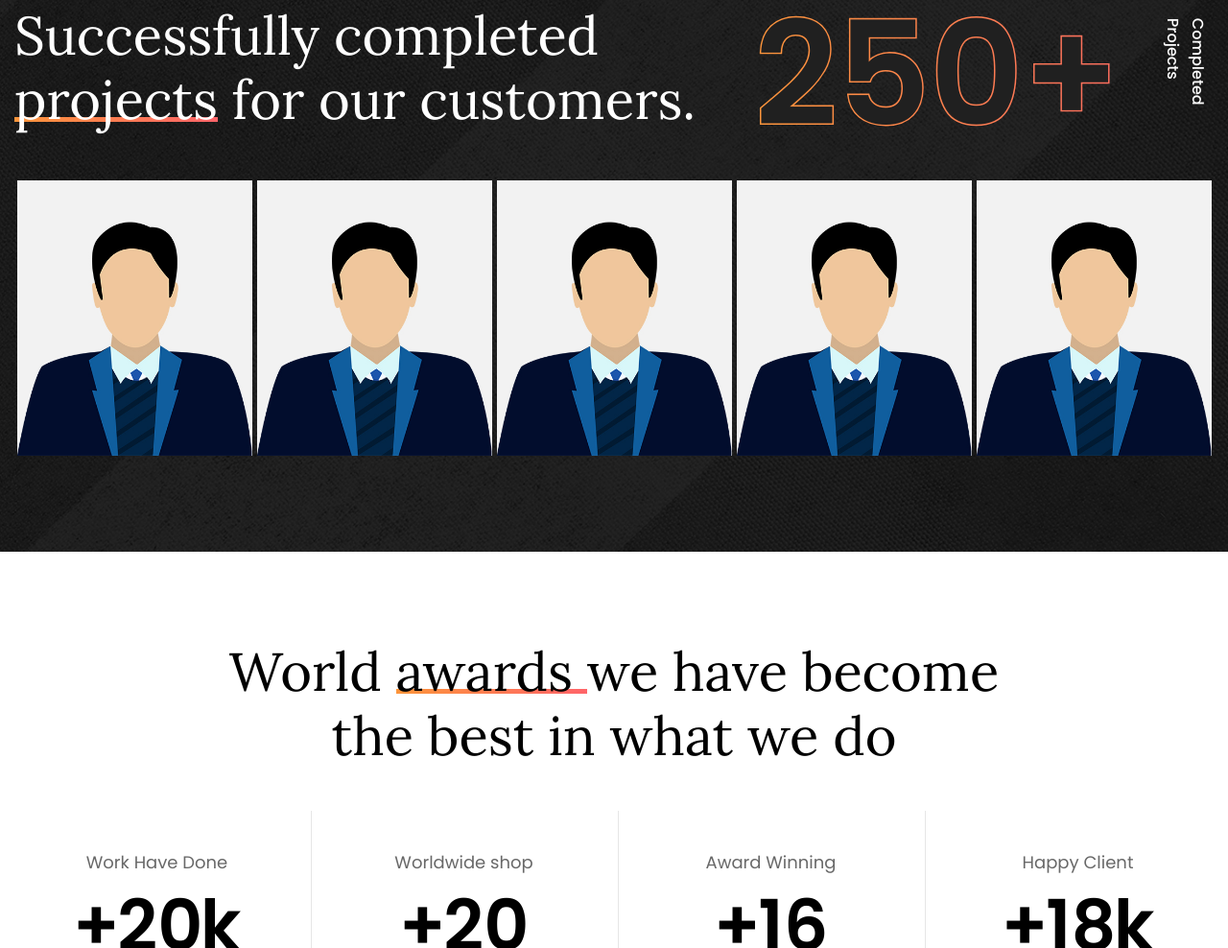
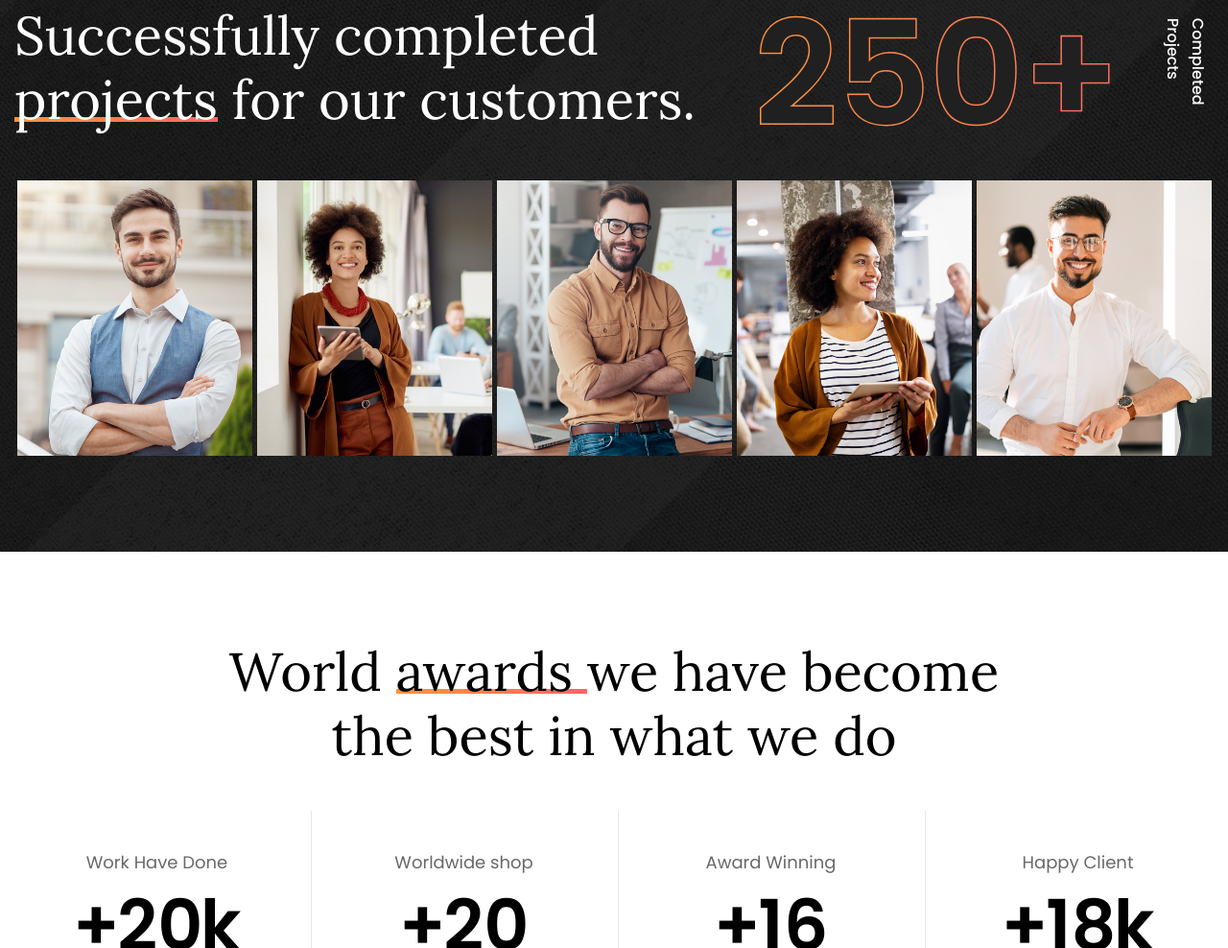
Before and after one commit to psytechbd/digital.graphics, a plain HTML site: page index.html in a window 1280 px wide. Shown: the part 3120-4108 px from the top of the page at 96% size. Drawn offline with Linux system fonts and the light colour scheme; files whose address does not match are found by name.

Commit message:
added client images

```diff
--- a/index.html
+++ b/index.html
@@ -623,7 +623,7 @@
                         <div class="col-lg-4 col-md-6 prt-box-col-wrapper">
                             <div class="featured-imagebox featured-imagebox-team style1">
                                 <div class="featured-thumbnail">
-                                    <img width="450" height="528" class="img-fluid" src="images/team-member/team-1-450x528.png" alt="image">
+                                    <img width="450" height="528" class="img-fluid" src="images/team-member/client1.png" alt="image">
                                 </div>
                                 <div class="featured-content">
                                     <div class="featured-content-box-inner">
@@ -647,7 +647,7 @@
                         <div class="col-lg-4 col-md-6 prt-box-col-wrapper">
                             <div class="featured-imagebox featured-imagebox-team style1">
                                 <div class="featured-thumbnail">
-                                    <img width="450" height="528" class="img-fluid" src="images/team-member/team-1-450x528.png" alt="image">
+                                    <img width="450" height="528" class="img-fluid" src="images/team-member/client2.png" alt="image">
                                 </div>
                                 <div class="featured-content">
                                     <div class="featured-content-box-inner">
@@ -671,7 +671,7 @@
                         <div class="col-lg-4 col-md-6 prt-box-col-wrapper">
                             <div class="featured-imagebox featured-imagebox-team style1">
                                 <div class="featured-thumbnail">
-                                    <img width="450" height="528" class="img-fluid" src="images/team-member/team-1-450x528.png" alt="image">
+                                    <img width="450" height="528" class="img-fluid" src="images/team-member/client3.png" alt="image">
                                 </div>
                                 <div class="featured-content">
                                     <div class="featured-content-box-inner">
@@ -695,7 +695,7 @@
                         <div class="col-lg-4 col-md-6 prt-box-col-wrapper">
                             <div class="featured-imagebox featured-imagebox-team style1">
                                 <div class="featured-thumbnail">
-                                    <img width="450" height="528" class="img-fluid" src="images/team-member/team-1-450x528.png" alt="image">
+                                    <img width="450" height="528" class="img-fluid" src="images/team-member/client4.png" alt="image">
                                 </div>
                                 <div class="featured-content">
                                     <div class="featured-content-box-inner">
@@ -719,7 +719,7 @@
                         <div class="col-lg-4 col-md-6 prt-box-col-wrapper">
                             <div class="featured-imagebox featured-imagebox-team style1">
                                 <div class="featured-thumbnail">
-                                    <img width="450" height="528" class="img-fluid" src="images/team-member/team-1-450x528.png" alt="image">
+                                    <img width="450" height="528" class="img-fluid" src="images/team-member/client5.png" alt="image">
                                 </div>
                                 <div class="featured-content">
                                     <div class="featured-content-box-inner">
```
Also changed, not shown: about-us.html (+1 -1 lines), contact-us.html (+1 -1 lines), login.html (+1 -2 lines), portfolio.html (+1 -1 lines), service.html (+1 -1 lines), images/team-member/client1.png (added), images/team-member/client2.png (added), images/team-member/client3.png (added), images/team-member/client4.png (added), images/team-member/client5.png (added).
